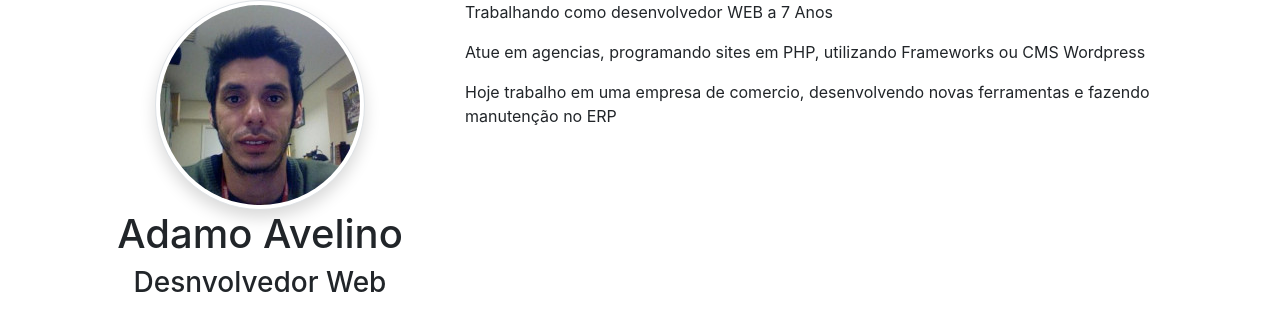
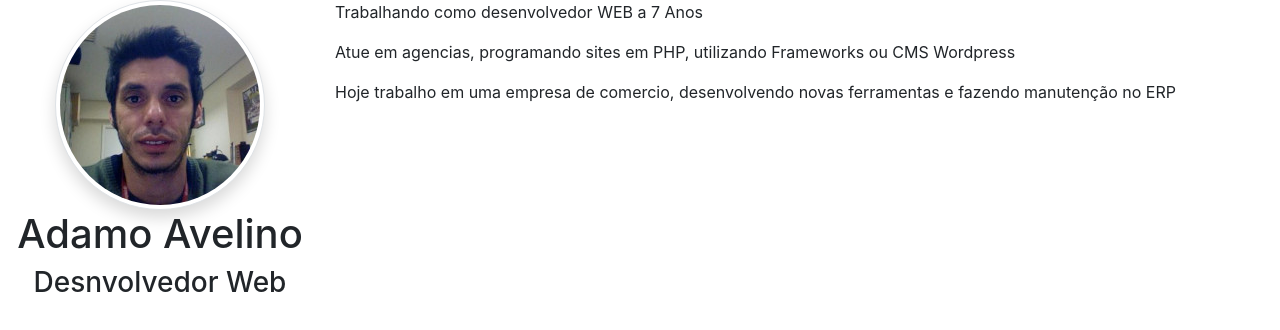
Before and after one commit to AdamoAvelino/adamoavelino.github.io, a plain HTML site: page index.html in a window 1280 px wide. Drawn offline with nearby package versions, Linux system fonts and the light colour scheme.

Commit message:
Ajuste Grid

```diff
--- a/index.html
+++ b/index.html
@@ -8,16 +8,16 @@
     <title>Adamo Avelino</title>
 </head>
 <body>
-    <div class="container">
+    <div class="container-fluid">
         <div class="row">
-            <div class='col-md-4'>
+            <div class='col-md-3'>
                 <div class='text-center'>
                     <img  src="image/adamoavelino.jpg" alt="Desnvolvedor Web Adamo avelino" class="shadow rounded-circle img-thumbnail">
                 </div>
                 <h1 class="text-center">Adamo Avelino</h1>
                 <h3 class="text-center">Desnvolvedor Web</h3>
             </div>
-            <div class="col-md-8">
+            <div class="col-md-9">
                 <p>Trabalhando como desenvolvedor WEB a 7 Anos</p>
                 <p>Atue em agencias, programando sites em PHP, utilizando Frameworks ou CMS Wordpress</p>
                 <p>Hoje trabalho em uma empresa de comercio, desenvolvendo novas ferramentas e fazendo manutenção no ERP</p>
```
